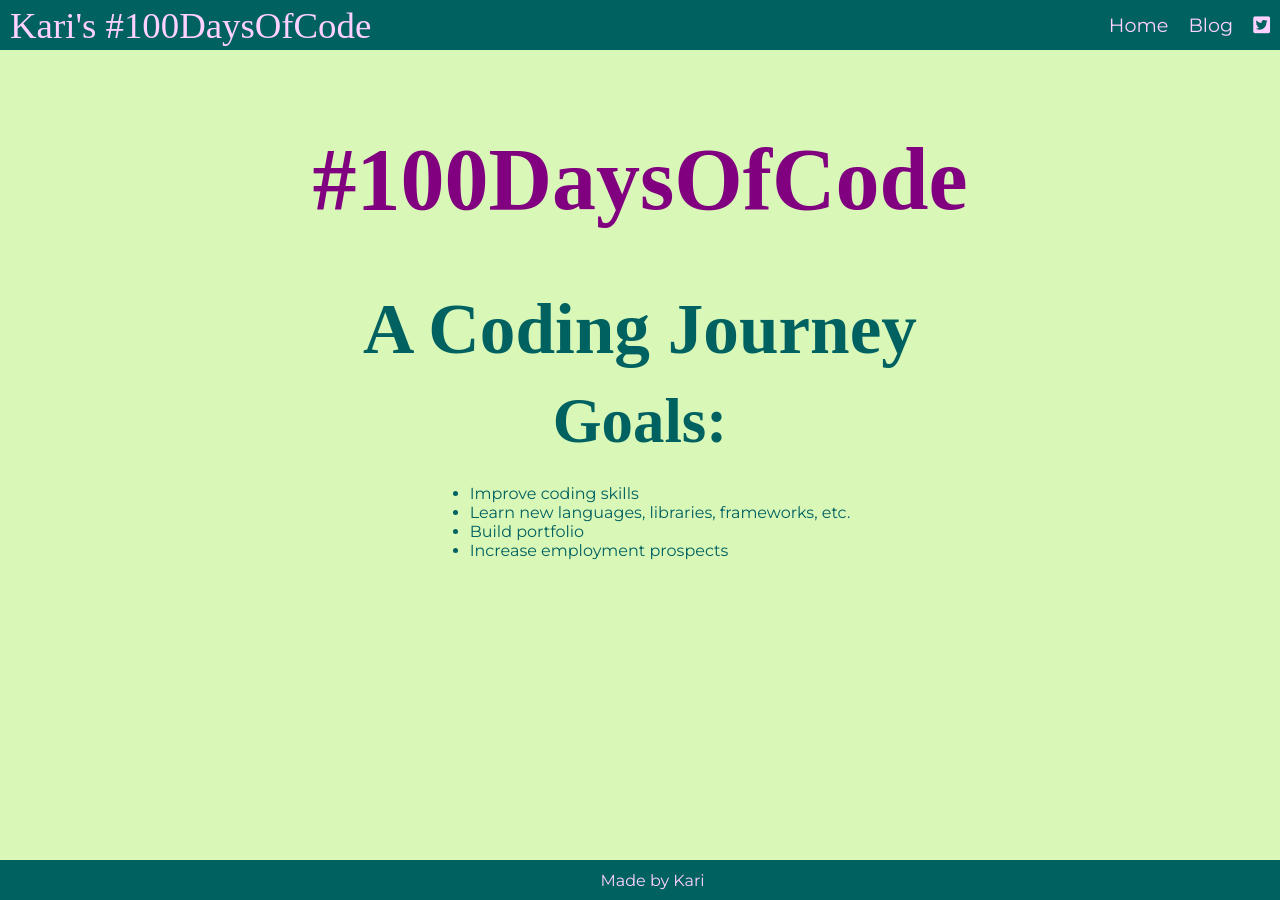
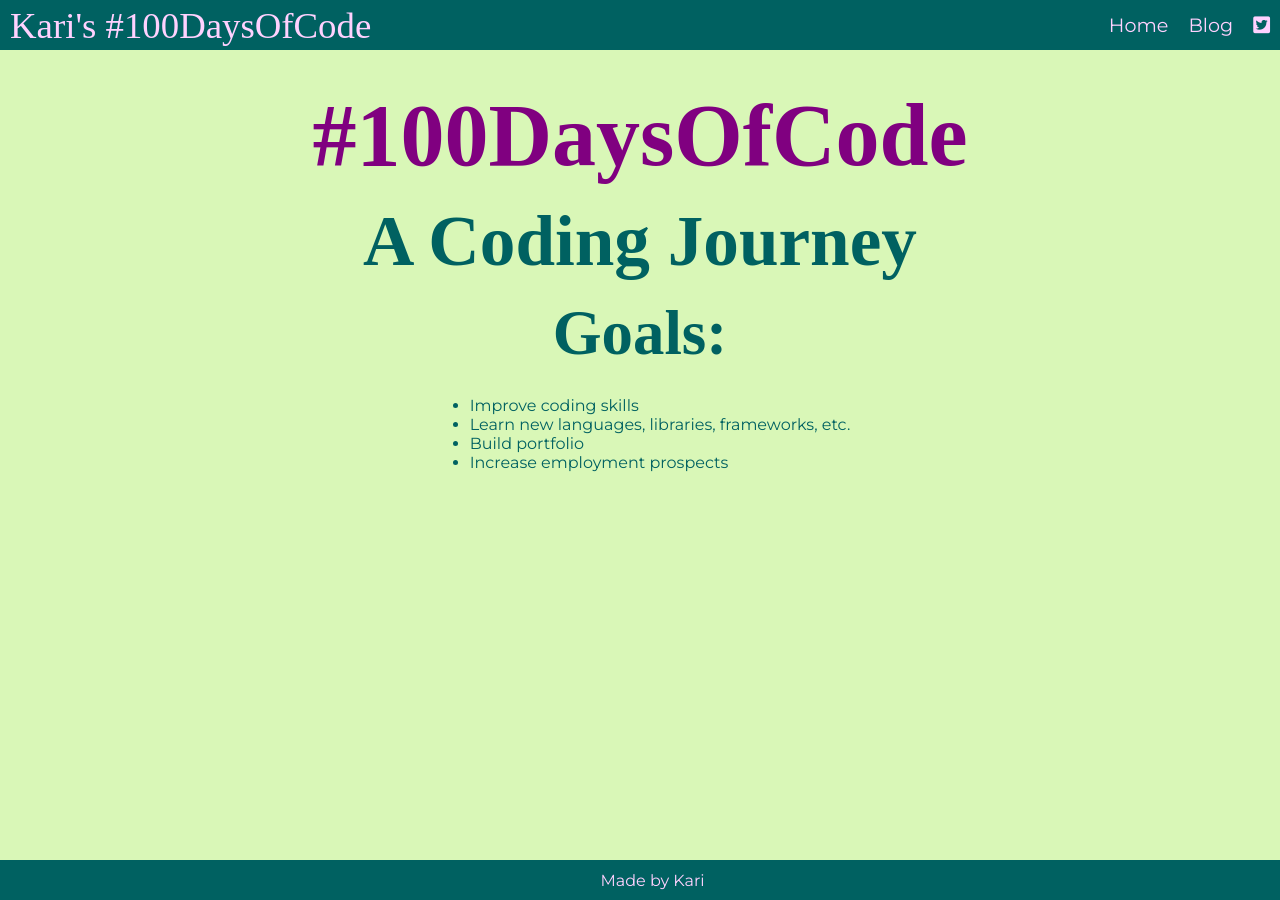
Before and after one commit to KJLarson/100-days, a Jekyll site: the page built from index.html, in a window 1280 px wide. Built offline with Jekyll 4.4.1, drawn with Linux system fonts in a browser that asks for light colours; nearby versions of some CDN libraries; some web fonts are replaced.

Commit message:
Adjust header media query and h1 margin

```diff
--- a/css/main.css
+++ b/css/main.css
@@ -33,9 +33,8 @@
 
 h1 {
 	color: #800080;
-/* 	font-size: 5vw; */
 	font-size: calc(24px + 5vw);
-
+    margin: 15px;
 }
 
 h2 {
@@ -70,7 +69,7 @@
 	align-items: center;
     flex-wrap: wrap;
 }
-@media screen and (max-width: 415px) {
+@media screen and (max-width: 460px) {
     header {
         height: 80px;
         justify-content: center;
```
